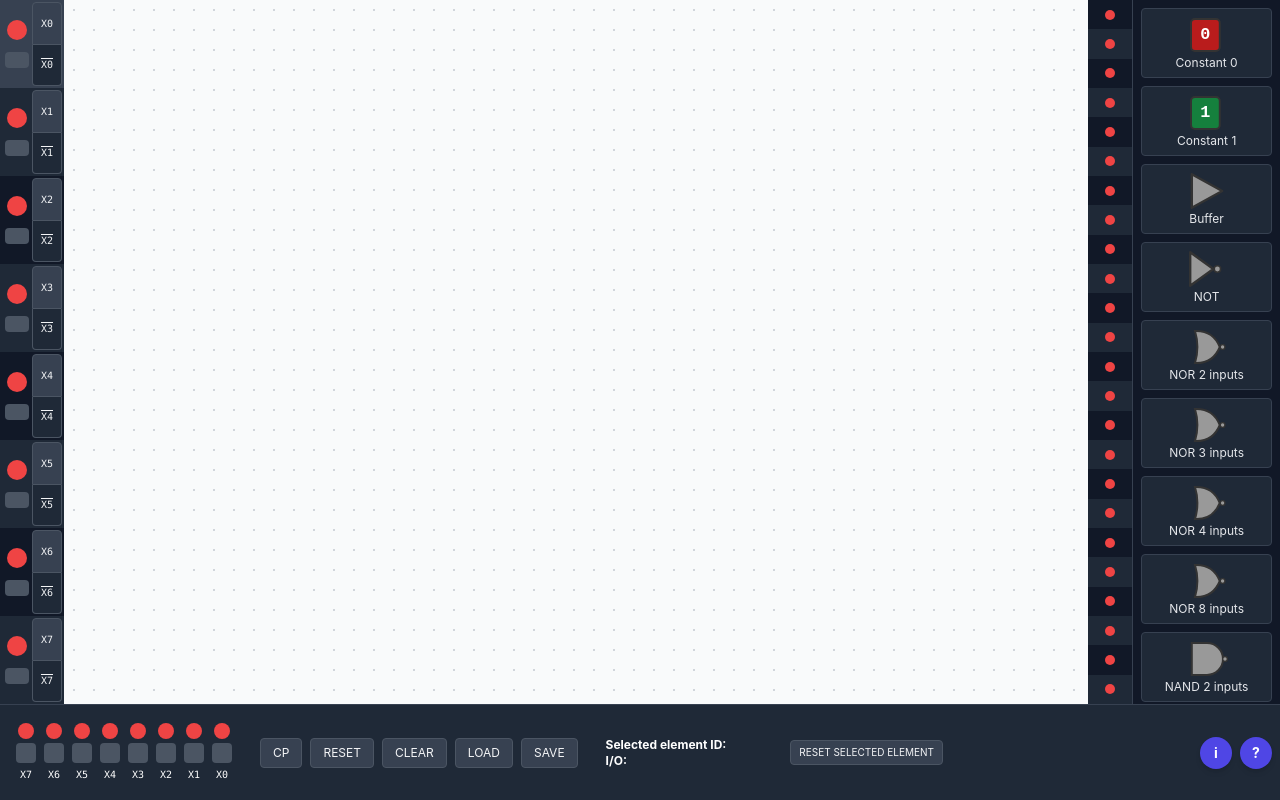
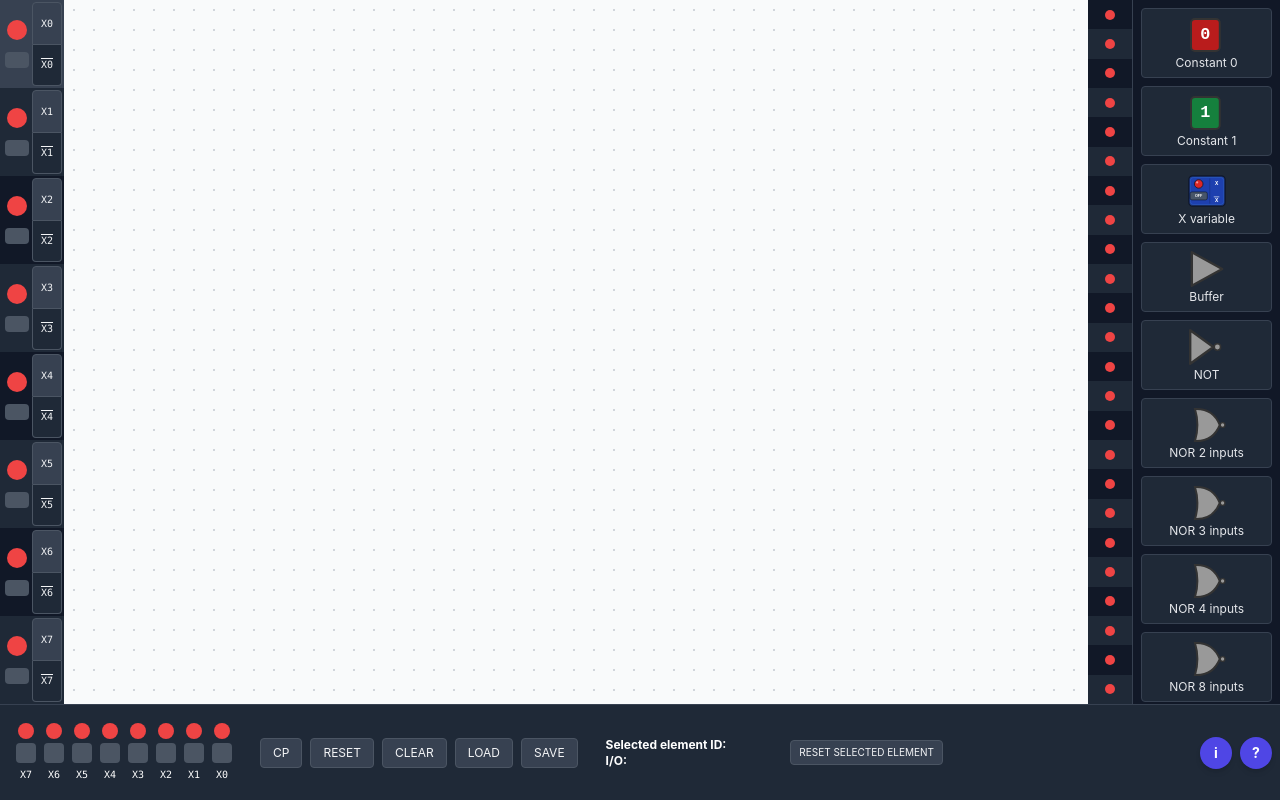
Before and after one commit to DominkoMilic/combinational-logic-circuits, a React (Vite) app: page / in a window 1280 px wide. Built offline with nearby package versions, Linux system fonts and the light colour scheme.

Commit message:
Add XVar element support and toggle functionality

```diff
--- a/src/App.tsx
+++ b/src/App.tsx
@@ -52,6 +52,7 @@ const ELEMENT_TYPES: ElementType[] = [
   "encoder",
   "Const0",
   "Const1",
+  "XVar",
 ];
 
 const INITIAL_ELEMENTS = Object.fromEntries(
@@ -82,6 +83,7 @@ const TYPE_TO_SETTER: Record<ElementType, string> = {
   encoder: "setEncoderElements",
   Const0: "setConst0Elements",
   Const1: "setConst1Elements",
+  XVar: "setXVarElements",
 };
 
 const SETTER_TO_TYPE: Record<string, ElementType> = Object.fromEntries(
@@ -176,6 +178,7 @@ function App() {
         encoder: "encoderElements",
         Const0: "const0Elements",
         Const1: "const1Elements",
+        XVar: "xVarElements",
       };
       result[keyMap[type] || type] = arr;
     }
@@ -250,6 +253,18 @@ function App() {
     [],
   );
 
+  const handleToggleElement = useCallback((elementId: string) => {
+    const type = elementId.split("-")[0] as ElementType;
+    setElements((prev) => ({
+      ...prev,
+      [type]: prev[type].map((el) =>
+        el.id === elementId
+          ? { ...el, value: el.value === "1" ? "0" : "1" }
+          : el,
+      ),
+    }));
+  }, []);
+
   const handleDragElement = useCallback(
     (
       element: CircuitElement,
@@ -304,7 +319,11 @@ function App() {
   // Circuit recalculation
   useEffect(() => {
     if (isDragging) return;
-    const updatedCables = updateCablesAndElements(cables, xVariableValues);
+    const updatedCables = updateCablesAndElements(
+      cables,
+      xVariableValues,
+      elements.XVar,
+    );
     try {
       updateYDiv(
         updatedCables,
@@ -320,6 +339,7 @@ function App() {
     cables,
     elements.DFlipFlop,
     elements.JKFlipFlop,
+    elements.XVar,
     isDragging,
   ]);
 
@@ -412,6 +432,7 @@ function App() {
             handleElementClick={handleElementClick}
             handleDeleteElementClick={handleDeleteElementClick}
             handleDragElement={handleDragElement}
+            handleToggleElement={handleToggleElement}
             onLoad={onLoad}
           />
         </div>
--- a/src/components/CircuitElement.tsx
+++ b/src/components/CircuitElement.tsx
@@ -18,6 +18,7 @@ interface CircuitElementProps {
     positions: ({ x: number; y: number; id: string } | null)[],
     newPosition?: { x: number; y: number }
   ) => void;
+  handleToggleElement?: (elementId: string) => void;
   onLoad: boolean;
 }
 
@@ -27,6 +28,7 @@ function CircuitElement({
   handleElementClick,
   handleDeleteElementClick,
   handleDragElement,
+  handleToggleElement,
   onLoad,
 }: CircuitElementProps) {
   const draggableRef = useRef<HTMLDivElement>(null);
@@ -98,6 +100,7 @@ function CircuitElement({
     <Draggable
       axis="both"
       handle=".handle"
+      cancel=".xvar-toggle"
       defaultPosition={defaultPos}
       position={undefined}
       scale={1}
@@ -121,6 +124,12 @@ function CircuitElement({
               onPinContextMenu={handlePinContextMenu}
               pinRef={handlePinRef}
               onBodyContextMenu={handleDeleteClick}
+              value={element.value}
+              onToggle={
+                handleToggleElement
+                  ? () => handleToggleElement(element.id)
+                  : undefined
+              }
             />
           )}
         </div>
--- a/src/components/GateSvgs.tsx
+++ b/src/components/GateSvgs.tsx
@@ -15,6 +15,8 @@ export interface GateSvgProps extends SvgProps {
   onPinContextMenu?: (pin: PinConfig, e: React.MouseEvent) => void;
   pinRef?: (refIndex: number, refId: string, el: Element | null) => void;
   onBodyContextMenu?: (e: React.MouseEvent) => void;
+  value?: string;
+  onToggle?: () => void;
 }
 
 interface PinPos {
@@ -614,6 +616,72 @@ function Const1Svg(props: GateSvgProps) {
   );
 }
 
+function XVarSvg(props: GateSvgProps) {
+  const {
+    width = 65, height = 54, className,
+    topPins = [], bottomPins = [],
+    onPinContextMenu, pinRef, onBodyContextMenu,
+    value = "0", onToggle,
+  } = props;
+  const allPins = [...topPins, ...bottomPins];
+  const hasPins = allPins.length > 0;
+  const pos: Record<string, PinPos> = {};
+  if (hasPins) {
+    bottomPins.forEach((pin, i) => {
+      const y = i === 0 ? 28 : 82;
+      pos[pin.refId] = { x: 138, y, sx: 110, sy: y };
+    });
+  }
+  const isOn = value === "1";
+
+  return (
+    <svg width={width} height={height} viewBox="0 0 130 110" className={className} overflow="visible">
+      <g onContextMenu={onBodyContextMenu}>
+        <rect x="6" y="6" width="118" height="98" rx="12" fill="#1e3a8a" stroke="#0f172a" strokeWidth="4" />
+        <rect x="11" y="11" width="108" height="88" rx="9" fill="#1e40af" stroke="#3b82f6" strokeWidth="1" />
+
+        <line x1="74" y1="14" x2="74" y2="96" stroke="#0f172a" strokeWidth="1.5" opacity="0.5" />
+
+        <circle
+          cx="38" cy="32" r="14"
+          fill={isOn ? "#22c55e" : "#dc2626"}
+          stroke="#0f172a" strokeWidth="2.5"
+        />
+        <circle
+          cx="33" cy="27" r="3.5"
+          fill={isOn ? "#bbf7d0" : "#fecaca"}
+          opacity="0.7"
+        />
+
+        <text x="96" y="34" textAnchor="middle" fill="white" fontSize="18" fontWeight="bold" fontFamily="monospace">X</text>
+        <g>
+          <text x="96" y="90" textAnchor="middle" fill="white" fontSize="18" fontWeight="bold" fontFamily="monospace">X</text>
+          <line x1="87" y1="74" x2="105" y2="74" stroke="white" strokeWidth="2" />
+        </g>
+      </g>
+      <g
+        className="xvar-toggle cursor-pointer transition-all duration-150 hover:brightness-125"
+        onMouseDown={(e) => e.stopPropagation()}
+        onClick={(e) => { e.stopPropagation(); onToggle?.(); }}
+        style={{ transformOrigin: "38px 71px", transformBox: "fill-box" }}
+      >
+        <rect
+          x="10" y="58" width="56" height="26" rx="6"
+          fill="#475569"
+          stroke="#0f172a" strokeWidth="2"
+        />
+        <text x="38" y="76" textAnchor="middle" fill="white" fontSize="12" fontWeight="bold" fontFamily="sans-serif">
+          {isOn ? "ON" : "OFF"}
+        </text>
+      </g>
+      {hasPins && <PinStubs pins={bottomPins} pos={pos} />}
+      {hasPins && (
+        <PinTargets pins={allPins} pos={pos} onCtx={onPinContextMenu} pRef={pinRef} />
+      )}
+    </svg>
+  );
+}
+
 export const gateSvgs: Record<string, React.FC<GateSvgProps>> = {
   buffer: BufferSvg,
   NOT: NotSvg,
@@ -637,4 +705,5 @@ export const gateSvgs: Record<string, React.FC<GateSvgProps>> = {
   encoder: (p) => <IcSvg {...p} {...icConfigs.encoder} />,
   Const0: Const0Svg,
   Const1: Const1Svg,
+  XVar: XVarSvg,
 };
--- a/src/components/Gates.tsx
+++ b/src/components/Gates.tsx
@@ -16,6 +16,7 @@ interface GatesProps {
     positions: ({ x: number; y: number; id: string } | null)[],
     newPosition?: { x: number; y: number }
   ) => void;
+  handleToggleElement: (elementId: string) => void;
   onLoad: boolean;
 }
 
@@ -42,6 +43,7 @@ const elementTypeToConfig: Record<string, string> = {
   encoder: "encoder",
   Const0: "Const0",
   Const1: "Const1",
+  XVar: "XVar",
 };
 
 function Gates({
@@ -49,6 +51,7 @@ function Gates({
   handleElementClick,
   handleDeleteElementClick,
   handleDragElement,
+  handleToggleElement,
   onLoad,
 }: GatesProps) {
   return (
@@ -66,6 +69,7 @@ function Gates({
             handleElementClick={handleElementClick}
             handleDeleteElementClick={handleDeleteElementClick}
             handleDragElement={handleDragElement}
+            handleToggleElement={handleToggleElement}
             onLoad={onLoad}
           />
         ));
--- a/src/components/ScrollBox.tsx
+++ b/src/components/ScrollBox.tsx
@@ -9,6 +9,7 @@ interface ScrollBoxProps {
 const components = [
   { key: "Const0", label: "Constant 0" },
   { key: "Const1", label: "Constant 1" },
+  { key: "XVar", label: "X variable" },
   { key: "buffer", label: "Buffer" },
   { key: "NOT", label: "NOT" },
   { key: "NOR2Inputs", label: "NOR 2 inputs" },
@@ -35,6 +36,7 @@ const components = [
 const keyToSetterName: Record<string, string> = {
   Const0: "setConst0Elements",
   Const1: "setConst1Elements",
+  XVar: "setXVarElements",
   NOT: "setNotElements",
   buffer: "setBufferElements",
   NOR2Inputs: "setNor2InputsElements",
--- a/src/config/circuitElements.ts
+++ b/src/config/circuitElements.ts
@@ -431,4 +431,15 @@ export const circuitConfigs: Record<string, CircuitElementConfig> = {
     topPins: [],
     bottomPins: [outputPin(0, "output0", 1)],
   },
+
+  XVar: {
+    name: "XVar",
+    width: 70,
+    height: 58,
+    imageWidth: 65,
+    imageHeight: 54,
+    layout: "horizontal",
+    topPins: [],
+    bottomPins: [outputPin(0, "output0", 1), outputPin(1, "output1", 1)],
+  },
 };
--- a/src/types/index.ts
+++ b/src/types/index.ts
@@ -79,7 +79,8 @@ export type ElementType =
   | "JKFlipFlop"
   | "encoder"
   | "Const0"
-  | "Const1";
+  | "Const1"
+  | "XVar";
 
 export type ElementsState = Record<ElementType, CircuitElement[]>;
 
--- a/src/utils/circuitEngine.ts
+++ b/src/utils/circuitEngine.ts
@@ -23,7 +23,11 @@ const allComponents = [
 let fullDFlipFlopElements: CircuitElement[] = [];
 let fullJKFlipFlopElements: CircuitElement[] = [];
 
-export const updateCablesAndElements = (cables: Cable[], xVariableValues: string[]) => {
+export const updateCablesAndElements = (
+  cables: Cable[],
+  xVariableValues: string[],
+  xVarElements: CircuitElement[] = [],
+) => {
   return cables.map((cable) => {
     let newElement1: CableEndpoint;
     const prefix = cable.element1.id.split("-")[0];
@@ -36,6 +40,10 @@ export const updateCablesAndElements = (cables: Cable[], xVariableValues: string
       newElement1 = { ...cable.element1, value: "0" };
     } else if (prefix === "Const1") {
       newElement1 = { ...cable.element1, value: "1" };
+    } else if (prefix === "XVar") {
+      const idx = cable.element1.id.split("-")[1];
+      const xv = xVarElements.find((e) => e.id === `XVar-${idx}`);
+      newElement1 = { ...cable.element1, value: xv?.value === "1" ? "1" : "0" };
     } else {
       newElement1 = { ...cable.element1 };
     }
@@ -81,6 +89,13 @@ const findPath = (cables: { element1: CableEndpoint; element2: CableEndpoint }[]
         path.push({ ...cable.element1, calculatedValue: "0" });
       } else if (prefix === "Const1") {
         path.push({ ...cable.element1, calculatedValue: "1" });
+      } else if (prefix === "XVar") {
+        const isNot = cable.element1.id.split("-")[2] === "output1";
+        const v = cable.element1.value === "1" ? "1" : "0";
+        path.push({
+          ...cable.element1,
+          calculatedValue: isNot ? (v === "1" ? "0" : "1") : v,
+        });
       } else {
         findPath(cables, path, cable.element1.id);
       }
```
